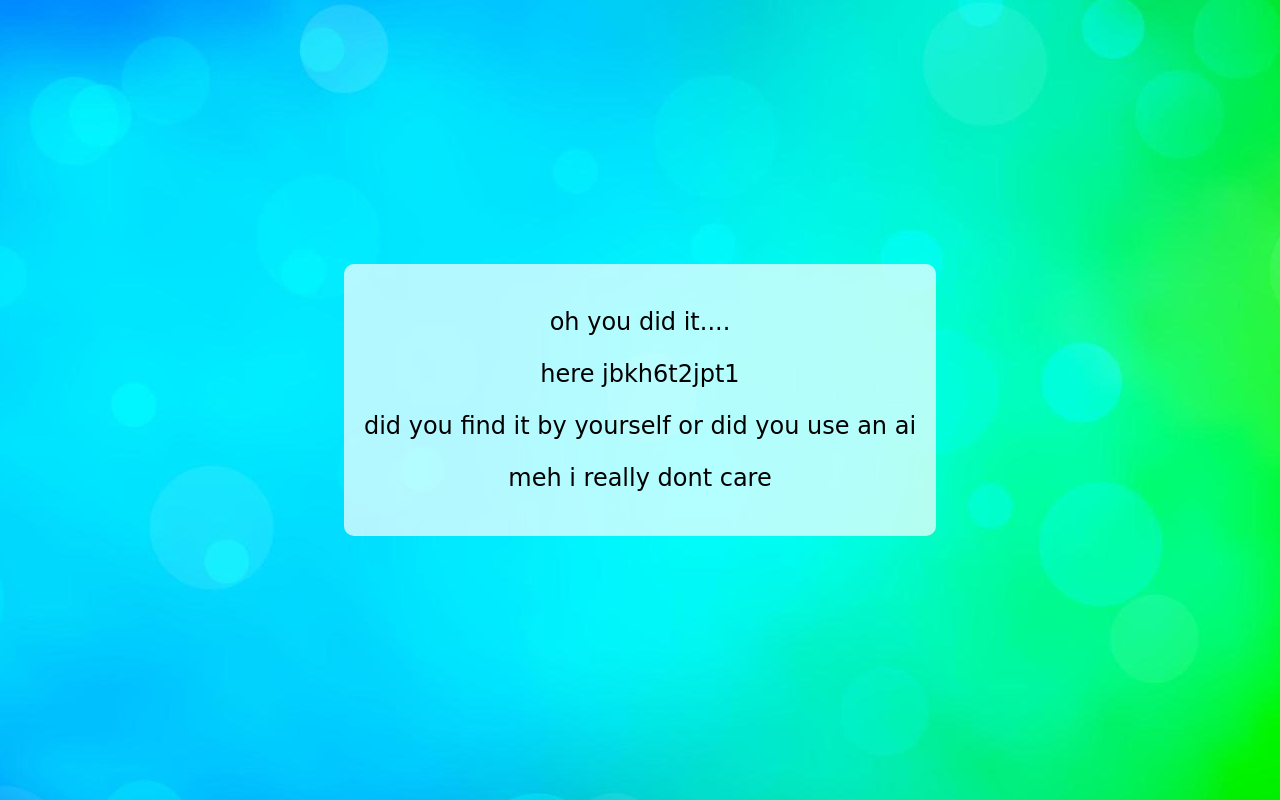
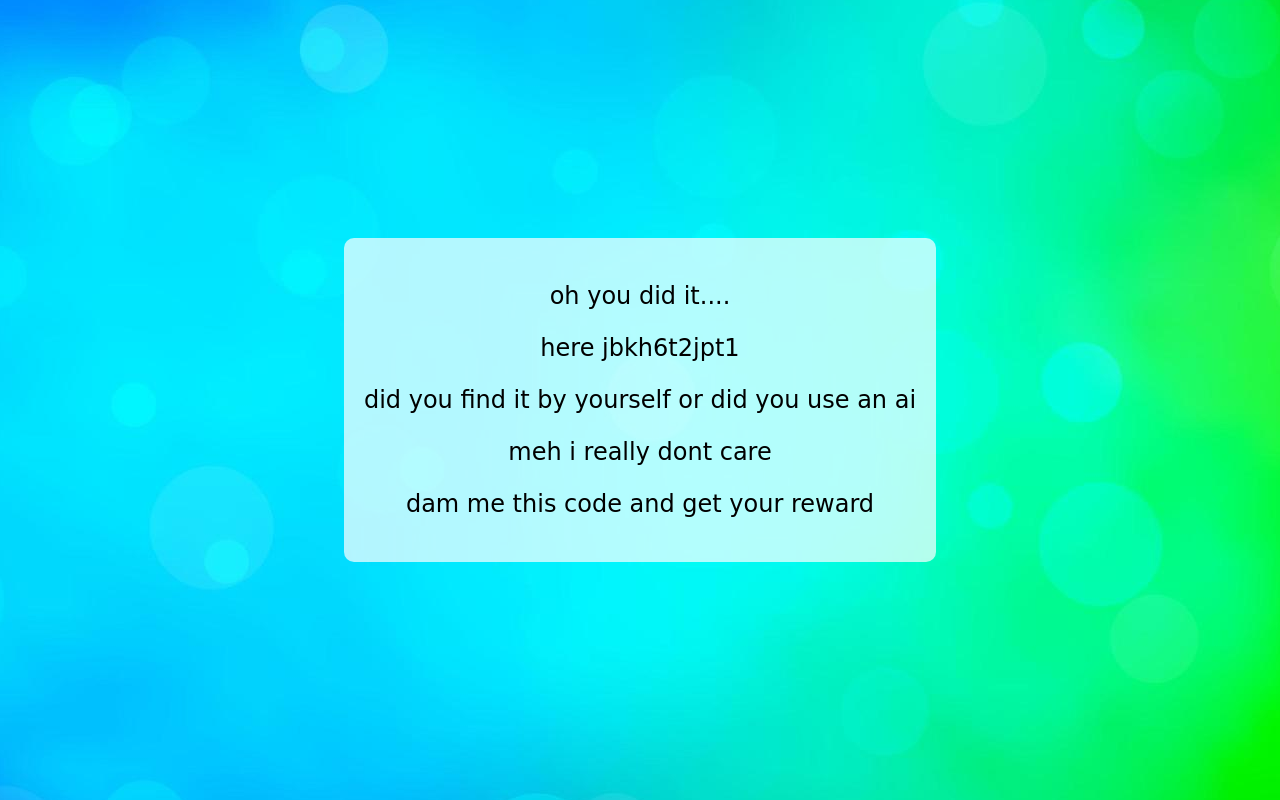
Before and after one commit to mech0dev/mech0dev.github.io, a plain HTML site: page dex.html in a window 1280 px wide. Drawn offline with Linux system fonts and the light colour scheme.

Commit message:
everything over hauled but game and secret

```diff
--- a/dex.html
+++ b/dex.html
@@ -64,6 +64,7 @@
             <p>here jbkh6t2jpt1</p>
             <p>did you find it by yourself or did you use an ai</p>
             <p>meh i really dont care</p>
+            <p>dam me this code and get your reward</p>
         </div>
     </div>
 
```
